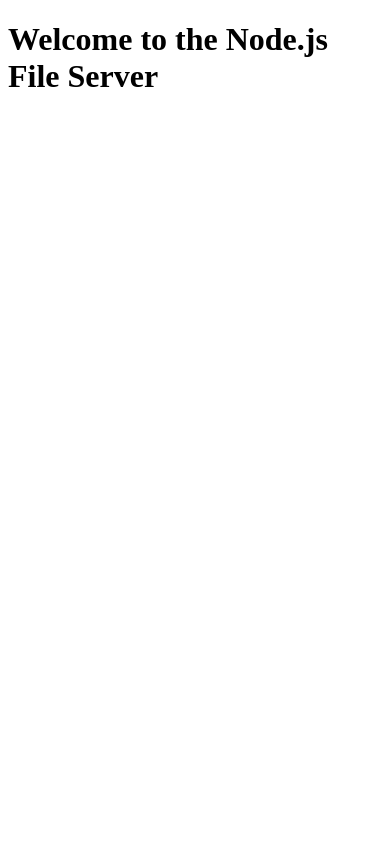
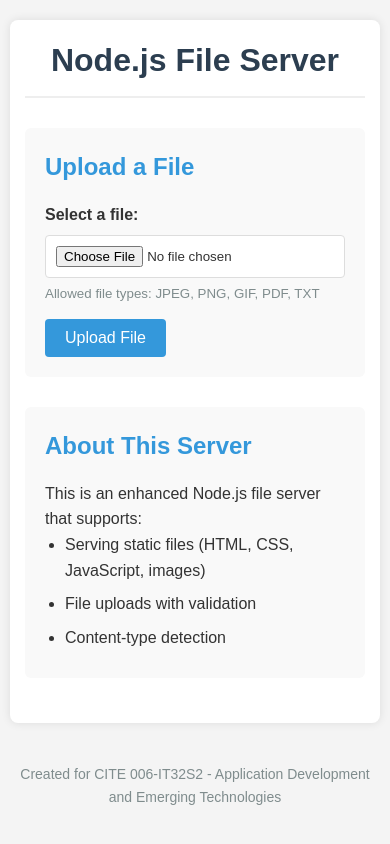
Before and after one commit to rianne31/file-serving-node, a website: page public/index.html in a window 390 px wide. Drawn offline with Linux system fonts and the light colour scheme.

Commit message:
Updated file server features

```diff
--- a/package.json
+++ b/package.json
@@ -10,7 +10,9 @@
   "author": "",
   "license": "ISC",
   "dependencies": {
+    "formidable": "^3.5.2",
     "mime": "^4.0.6",
-    "mime-type": "^5.0.2"
+    "mime-type": "^5.0.2",
+    "mime-types": "^2.1.35"
   }
 }
--- a/public/index.html
+++ b/public/index.html
@@ -3,9 +3,38 @@
 <head>
     <meta charset="UTF-8">
     <meta name="viewport" content="width=device-width, initial-scale=1.0">
-    <title>Node.js File Server</title>
+    <title>File Server with Upload</title>
+    <link rel="stylesheet" href="/style.css">
 </head>
 <body>
-    <h1>Welcome to the Node.js File Server</h1>
+    <div class="container">
+        <h1>Node.js File Server</h1>
+
+        <div class="upload-section">
+            <h2>Upload a File</h2>
+            <form action="/upload" method="post" enctype="multipart/form-data">
+                <div class="form-group">
+                    <label for="fileUpload">Select a file:</label>
+                    <input type="file" id="fileUpload" name="fileUpload" required>
+                    <small>Allowed file types: JPEG, PNG, GIF, PDF, TXT</small>
+                </div>
+                <button type="submit" class="submit-btn">Upload File</button>
+            </form>
+        </div>
+
+        <div class="info-section">
+            <h2>About This Server</h2>
+            <p>This is an enhanced Node.js file server that supports:</p>
+            <ul>
+                <li>Serving static files (HTML, CSS, JavaScript, images)</li>
+                <li>File uploads with validation</li>
+                <li>Content-type detection</li>
+            </ul>
+        </div>
+    </div>
+
+    <footer>
+        <p>Created for CITE 006-IT32S2 - Application Development and Emerging Technologies </p>
+    </footer>
 </body>
 </html>
--- a/public/style.css
+++ b/public/style.css
@@ -0,0 +1,116 @@
+
+/* style.css */
+* {
+    margin: 0;
+    padding: 0;
+    box-sizing: border-box;
+    font-family: 'Arial', sans-serif;
+}
+
+body {
+    background-color: #f4f4f4;
+    color: #333;
+    line-height: 1.6;
+}
+
+.container {
+    max-width: 800px;
+    margin: 40px auto;
+    padding: 20px;
+    background-color: #fff;
+    border-radius: 8px;
+    box-shadow: 0 0 10px rgba(0, 0, 0, 0.1);
+}
+
+h1 {
+    color: #2c3e50;
+    text-align: center;
+    margin-bottom: 30px;
+    padding-bottom: 10px;
+    border-bottom: 2px solid #eee;
+}
+
+h2 {
+    color: #3498db;
+    margin-bottom: 15px;
+}
+
+.upload-section, .info-section, .success-message {
+    margin-bottom: 30px;
+    padding: 20px;
+    background-color: #f9f9f9;
+    border-radius: 6px;
+}
+
+.form-group {
+    margin-bottom: 15px;
+}
+
+label {
+    display: block;
+    margin-bottom: 8px;
+    font-weight: bold;
+}
+
+input[type="file"] {
+    display: block;
+    width: 100%;
+    padding: 10px;
+    border: 1px solid #ddd;
+    border-radius: 4px;
+    background-color: #fff;
+}
+
+small {
+    display: block;
+    margin-top: 5px;
+    color: #7f8c8d;
+}
+
+.submit-btn, .back-btn {
+    display: inline-block;
+    padding: 10px 20px;
+    background-color: #3498db;
+    color: white;
+    border: none;
+    border-radius: 4px;
+    cursor: pointer;
+    text-decoration: none;
+    font-size: 16px;
+    transition: background-color 0.3s ease;
+}
+
+.submit-btn:hover, .back-btn:hover {
+    background-color: #2980b9;
+}
+
+ul {
+    margin-left: 20px;
+}
+
+li {
+    margin-bottom: 8px;
+}
+
+#file-details {
+    margin: 20px 0;
+    padding: 15px;
+    background-color: #eaf7ff;
+    border-left: 4px solid #3498db;
+    border-radius: 4px;
+}
+
+footer {
+    text-align: center;
+    margin-top: 30px;
+    padding: 10px;
+    color: #7f8c8d;
+    font-size: 14px;
+}
+
+@media (max-width: 600px) {
+    .container {
+        margin: 20px 10px;
+        padding: 15px;
+    }
+}
```
Also changed, not shown: public/upload-succes.html (added, +35 -0 lines), server.js (+94 -14 lines), 1 other file.
